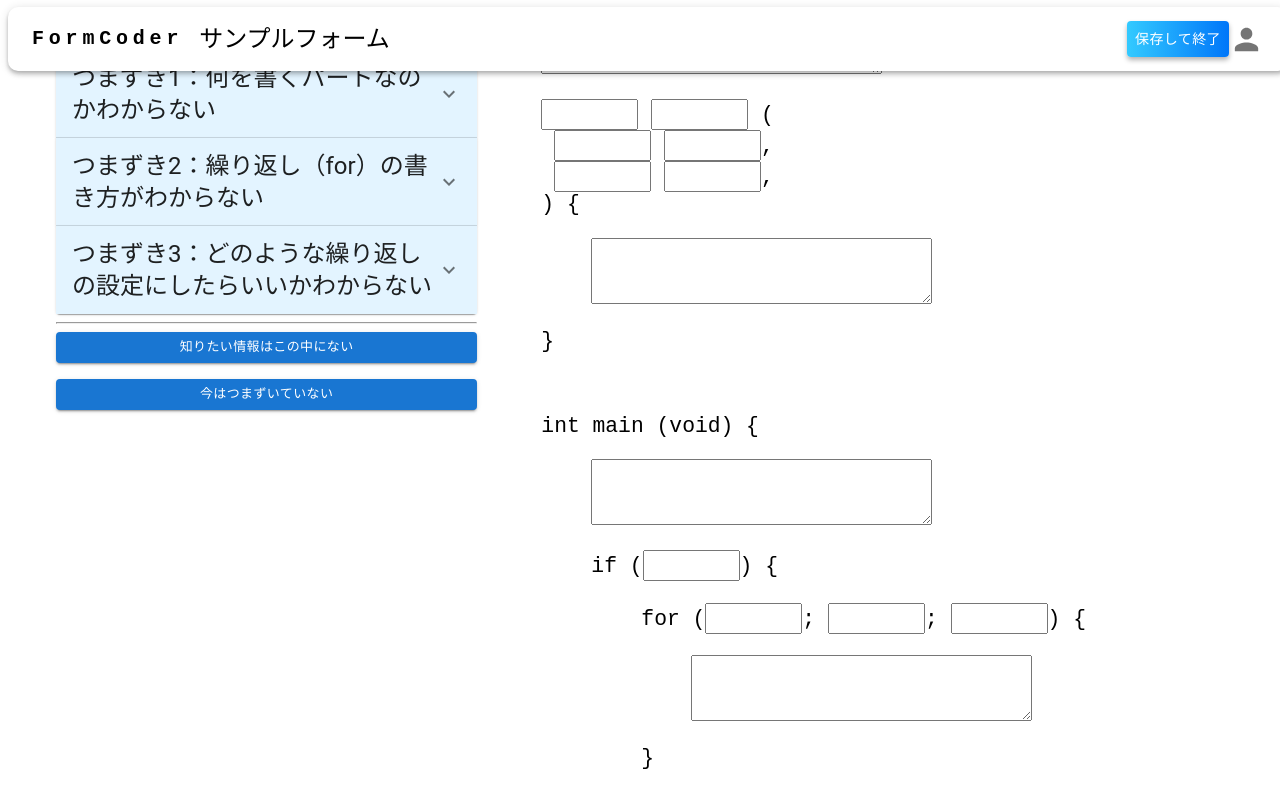
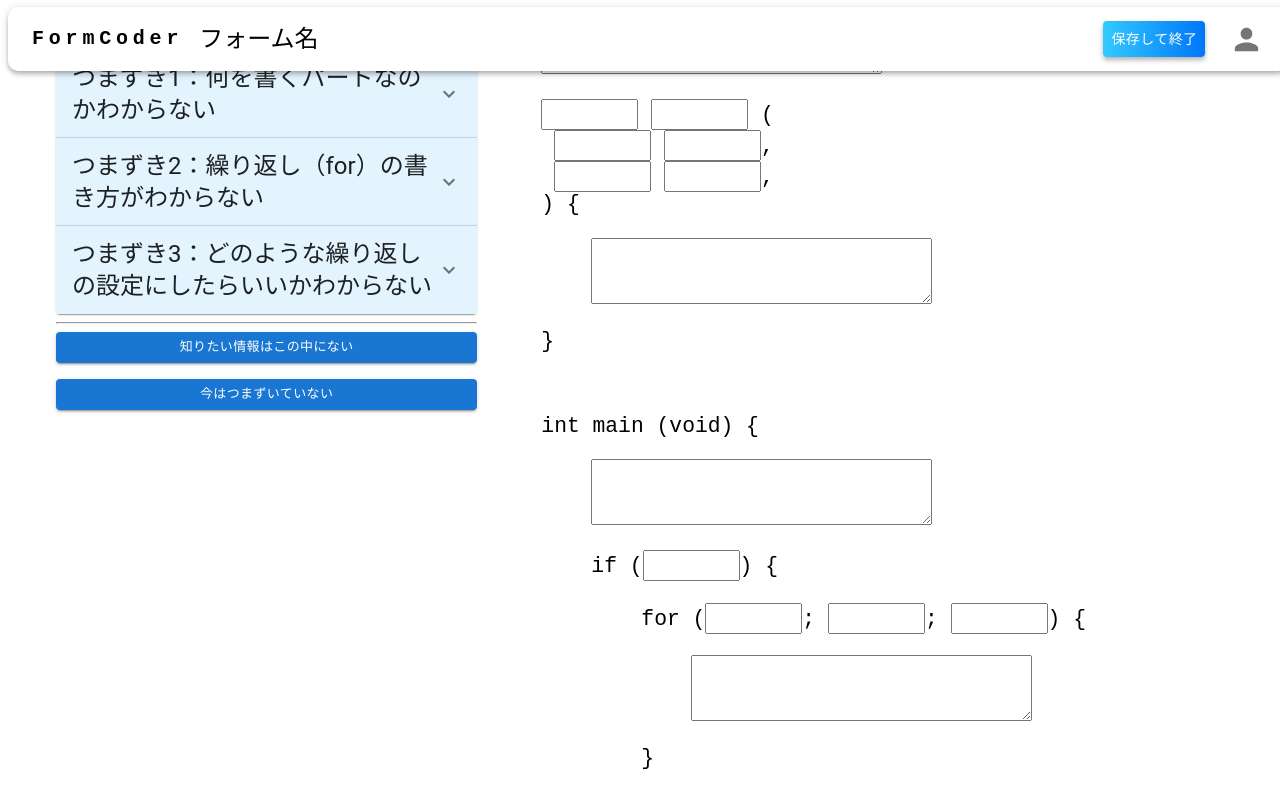
Before and after one commit to KHashimoto3/FormCoder_FRONT, a React (Vite) app: page /form in a window 1280 px wide. Shown: the top 800 px of the page. Built offline with nearby package versions, Linux system fonts and the light colour scheme.

Commit message:
フォーム画面用のタイトルバーをFormBaseコンポーネントに配置した。

```diff
--- a/src/App.tsx
+++ b/src/App.tsx
@@ -17,7 +17,6 @@ function App() {
           <p>学習ページがきます。</p>
         </Route>
         <Route path="/form">
-          <TitleBar barType="form" formName="サンプルフォーム" />
           <FormPage />
         </Route>
       </BrowserRouter>
--- a/src/components/features/FormBase.tsx
+++ b/src/components/features/FormBase.tsx
@@ -1,4 +1,14 @@
-import { Box, Grid } from "@mui/material";
+import {
+  AppBar,
+  Box,
+  Button,
+  Container,
+  Grid,
+  IconButton,
+  Toolbar,
+  Typography,
+} from "@mui/material";
+import PersonIcon from "@mui/icons-material/Person";
 import { Hint } from "./hint/Hint";
 import { Form } from "./form/Form";
 
@@ -13,6 +23,13 @@ interface HintList {
 }*/
 
 export const FormBase = () => {
+  const buttonStyle = {
+    color: "#fff",
+    background:
+      "linear-gradient(90deg, rgba(51,202,255,1) 0%, rgba(0,118,249,1) 100%)",
+    boxShadow: "0 3px 5px 0 rgba(0, 0, 0, .3)",
+  };
+
   /*
   const formData: FormData[] = [
     {
@@ -109,6 +126,53 @@ export const FormBase = () => {
 
   return (
     <div>
+      <AppBar
+        position="static"
+        sx={{
+          background: "#fff",
+          borderRadius: "10px",
+          position: "fixed",
+          marginTop: "15px",
+          zIndex: "1000",
+        }}
+      >
+        <Container maxWidth="xl">
+          <Toolbar disableGutters>
+            <Typography
+              variant="h6"
+              noWrap
+              component="a"
+              href="/"
+              sx={{
+                mr: 2,
+                display: { xs: "none", md: "flex" },
+                fontFamily: "monospace",
+                fontWeight: 700,
+                letterSpacing: ".3rem",
+                color: "#000",
+                textDecoration: "none",
+              }}
+            >
+              FormCoder
+            </Typography>
+
+            <Box sx={{ flexGrow: 1, display: { xs: "none", md: "flex" } }}>
+              <Typography variant="h5" sx={{ color: "#000" }}>
+                フォーム名
+              </Typography>
+            </Box>
+
+            <Box sx={{ flexGrow: 0.03, display: { xs: "none", md: "flex" } }}>
+              <Button style={buttonStyle}>保存して終了</Button>
+            </Box>
+            <Box sx={{ flexGrow: 0 }}>
+              <IconButton sx={{ p: 0 }}>
+                <PersonIcon fontSize="large" />
+              </IconButton>
+            </Box>
+          </Toolbar>
+        </Container>
+      </AppBar>
       <Box>
         <Grid container spacing={2}>
           <Grid item xs={5}>
```
